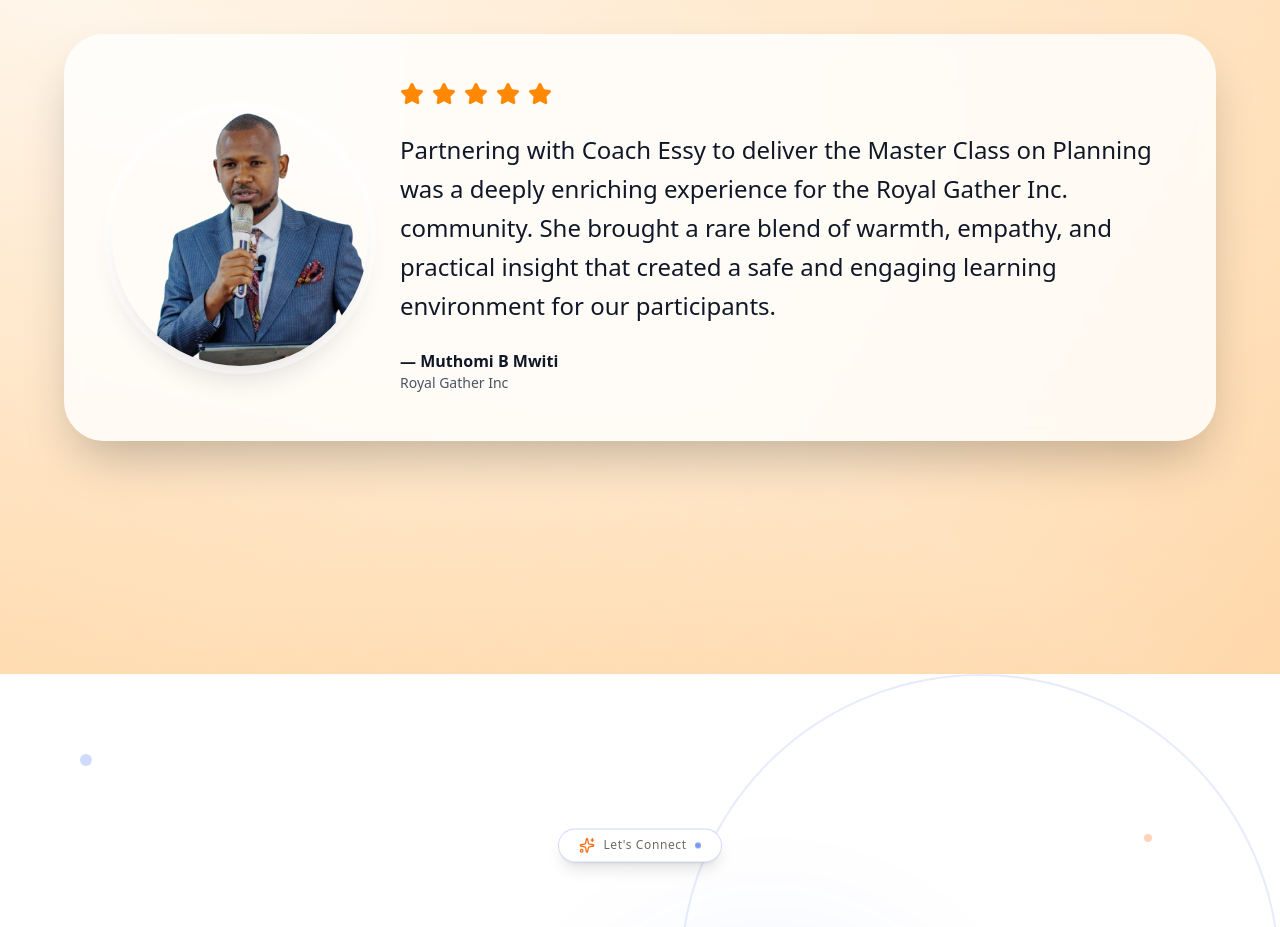
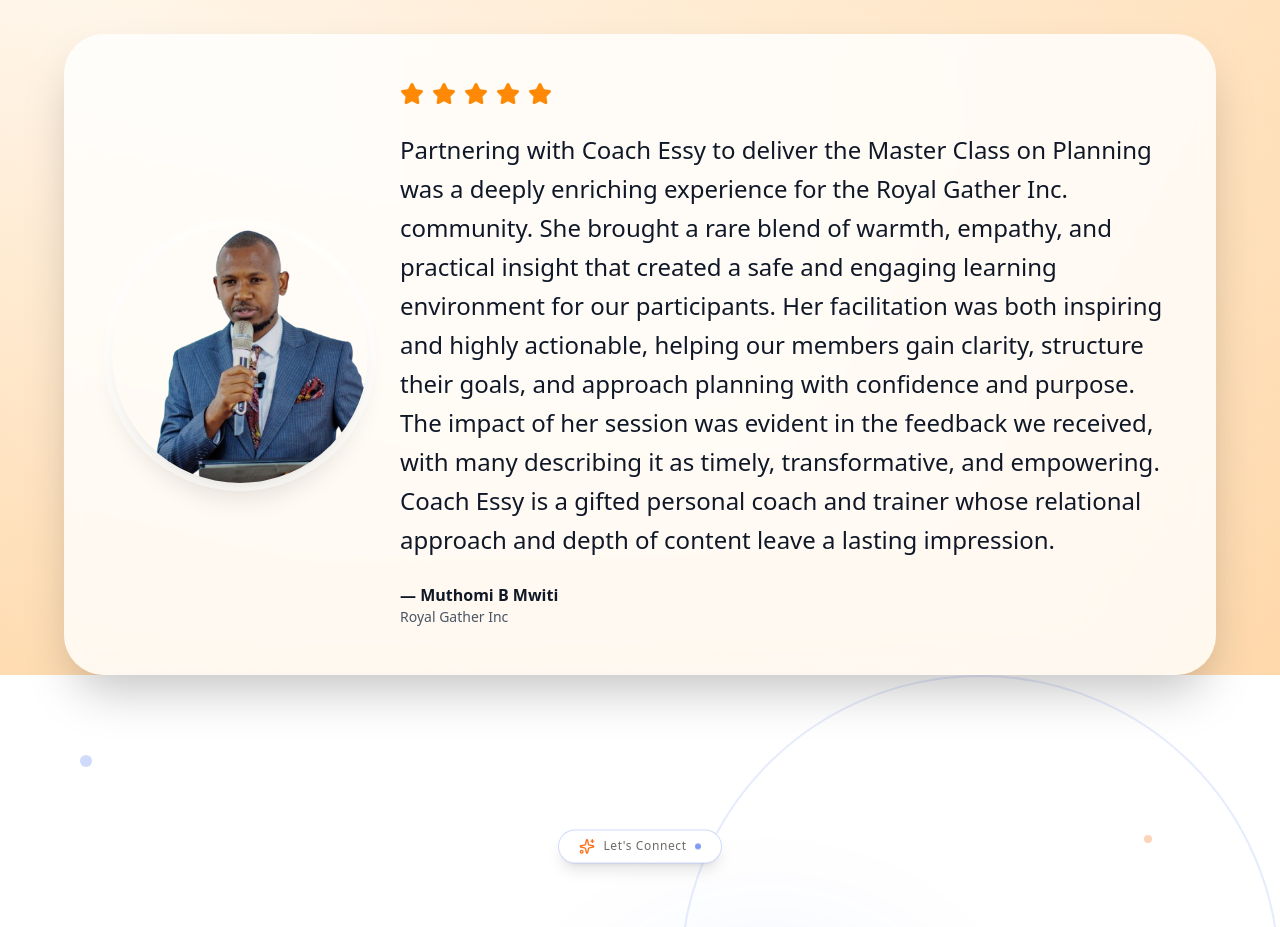
Before and after one commit to Felixnganga-max/catalystium, a React (Vite) app: page / in a window 1280 px wide. Shown: the part 3640-4567 px from the top of the page. Built offline with nearby package versions, Linux system fonts and the light colour scheme; the HTML template or start-up script is replaced by a standard one.

Commit message:
TESTIMONIAL

```diff
--- a/src/components/TestimonialsSection.jsx
+++ b/src/components/TestimonialsSection.jsx
@@ -11,7 +11,7 @@ export default function TestimonialsSection() {
       name: "Muthomi B Mwiti",
       title: "Royal Gather Inc",
       quote:
-        "Partnering with Coach Essy to deliver the Master Class on Planning was a deeply enriching experience for the Royal Gather Inc. community. She brought a rare blend of warmth, empathy, and practical insight that created a safe and engaging learning environment for our participants.",
+        "Partnering with Coach Essy to deliver the Master Class on Planning was a deeply enriching experience for the Royal Gather Inc. community. She brought a rare blend of warmth, empathy, and practical insight that created a safe and engaging learning environment for our participants. Her facilitation was both inspiring and highly actionable, helping our members gain clarity, structure their goals, and approach planning with confidence and purpose. The impact of her session was evident in the feedback we received, with many describing it as timely, transformative, and empowering. Coach Essy is a gifted personal coach and trainer whose relational approach and depth of content leave a lasting impression.",
       image: muthomi,
     },
   ];
```
